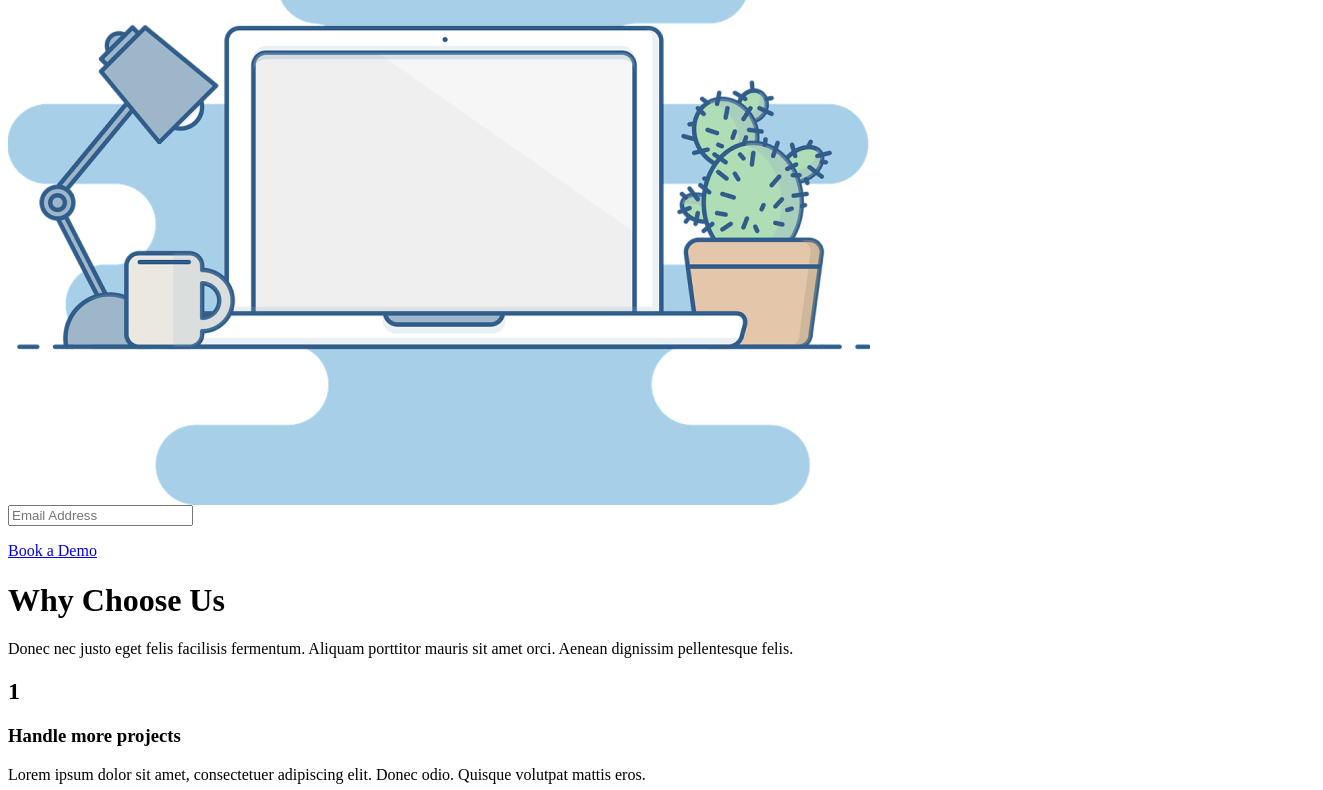
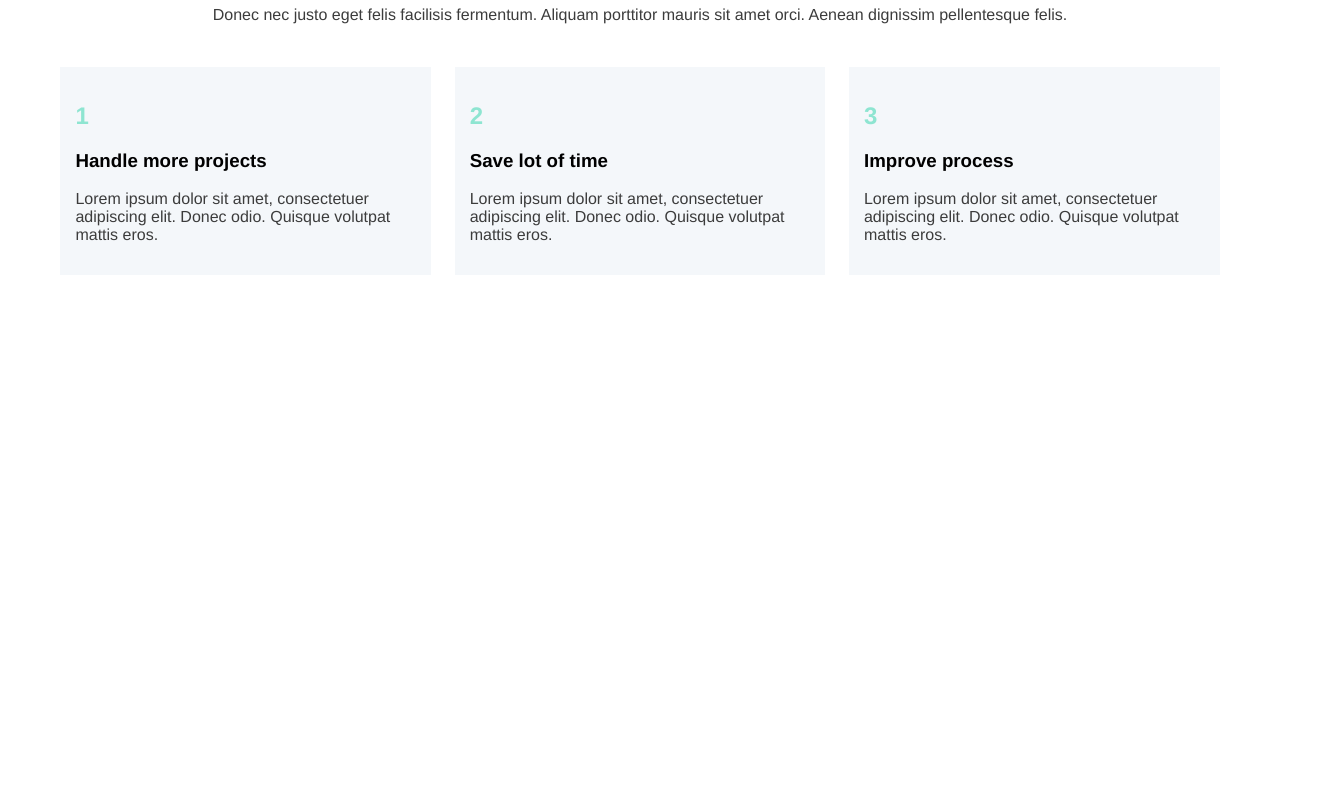
Before and after one commit to AnoshMathew/AnoshMathew.github.io, a plain HTML site: page index.html in a window 1280 px wide. Shown: the part 585-1375 px from the top of the page, 1323 px wide, since content can reach past the window. After the commit the page ends 908 px from the top, so only its background shows below. Drawn offline with Linux system fonts and the light colour scheme; files whose address does not match are found by name.

Commit message:
Update index.html
added <link rel="stylesheet" href="Anosh.css"> to the code

```diff
--- a/index.html
+++ b/index.html
@@ -1,3 +1,4 @@
+<link rel="stylesheet" href="Anosh.css">
 <head>
     <title>Sorty</title>
 </head>
```
